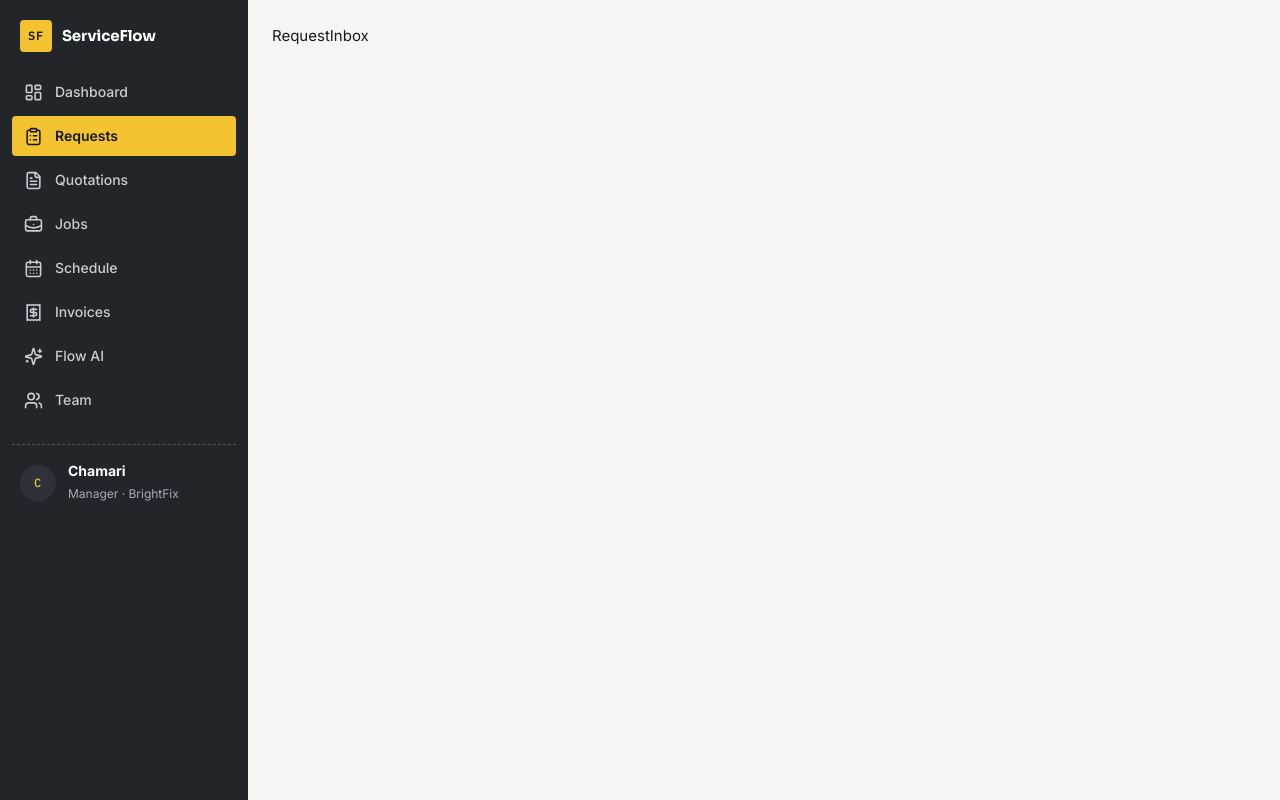
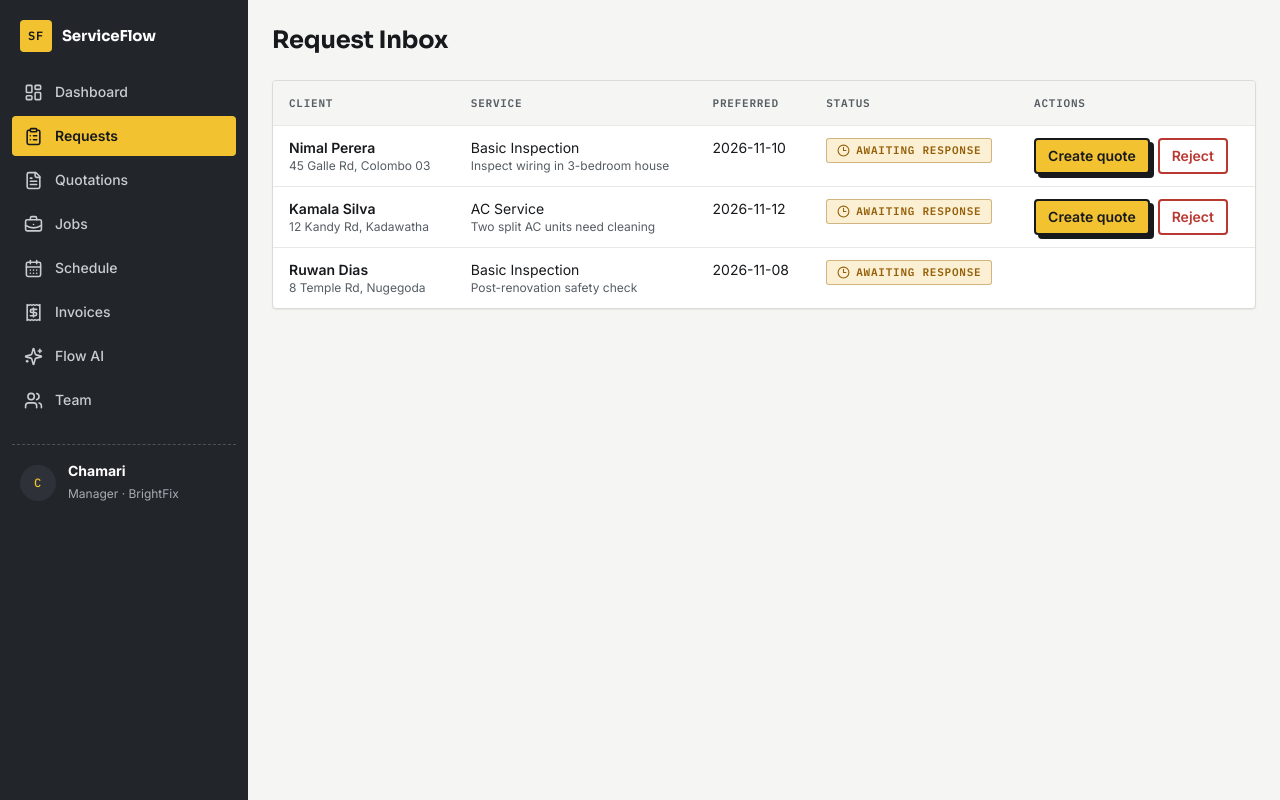
Before and after one commit to amiztp/ServiceFlow, a React (Vite) app in the folder frontend/: page /manager/requests in a window 1280 px wide. Built offline with nearby package versions, Linux system fonts and the light colour scheme.

Commit message:
request page created with mock data

```diff
--- a/frontend/src/App.tsx
+++ b/frontend/src/App.tsx
@@ -12,7 +12,8 @@ import { AppSidebar, roleNav } from "./components";
 type Role = "manager" | "employee" | "admin";
 
 const ManagerHome = () => <h1>ManagerHome</h1>;
-const RequestInbox = () => <h1>RequestInbox</h1>;
+//const RequestInbox = () => <h1>RequestInbox</h1>;
+import RequestInbox from "./features/manager/Requests";
 const QuoteBuilder = () => <h1>QuoteBuilder</h1>;
 const ManagerJobs = () => <h1>ManagerJobs</h1>;
 const ManagerSchedule = () => <h1>ManagerSchedule</h1>;
--- /dev/null
+++ b/frontend/src/features/manager/Requests.tsx
@@ -0,0 +1,182 @@
+import { useState } from "react";
+import { useNavigate } from "react-router-dom";
+import {
+  ActionButton,
+  StatusBadge,
+  ResponsiveTable,
+  Modal,
+  TextField,
+  EmptyState,
+} from "../../components";
+
+type RequestState = "NEW" | "QUOTED" | "REJECTED" | "CANCELLED";
+
+interface ServiceRequest {
+  id: string;
+  clientName: string;
+  serviceName: string;
+  description: string;
+  address: string;
+  preferredDate: string;
+  state: RequestState;
+  rejectionReason?: string;
+}
+
+const statusMap = (s: RequestState): "awaiting" | "approved" | "declined" | "cancelled" => {
+  if (s === "NEW") return "awaiting";
+  if (s === "QUOTED") return "awaiting";
+  if (s === "REJECTED") return "declined";
+  return "cancelled";
+};
+
+const mockRequests: ServiceRequest[] = [
+  {
+    id: "r1",
+    clientName: "Nimal Perera",
+    serviceName: "Basic Inspection",
+    description: "Inspect wiring in 3-bedroom house",
+    address: "45 Galle Rd, Colombo 03",
+    preferredDate: "2026-11-10",
+    state: "NEW",
+  },
+  {
+    id: "r2",
+    clientName: "Kamala Silva",
+    serviceName: "AC Service",
+    description: "Two split AC units need cleaning",
+    address: "12 Kandy Rd, Kadawatha",
+    preferredDate: "2026-11-12",
+    state: "NEW",
+  },
+  {
+    id: "r3",
+    clientName: "Ruwan Dias",
+    serviceName: "Basic Inspection",
+    description: "Post-renovation safety check",
+    address: "8 Temple Rd, Nugegoda",
+    preferredDate: "2026-11-08",
+    state: "QUOTED",
+  },
+];
+
+export default function RequestInbox() {
+  const [requests, setRequests] = useState<ServiceRequest[]>(mockRequests);
+  const [rejecting, setRejecting] = useState<ServiceRequest | null>(null);
+  const [reason, setReason] = useState("");
+  const navigate = useNavigate();
+
+  return (
+    <div className="space-y-6">
+      <h1 className="sf-display text-2xl font-bold">Request Inbox</h1>
+
+      <ResponsiveTable
+        caption="Incoming requests"
+        rows={requests}
+        columns={[
+          {
+            key: "client",
+            heading: "Client",
+            render: (r) => (
+              <div>
+                <div className="font-semibold">{r.clientName}</div>
+                <div className="text-xs text-text-secondary">{r.address}</div>
+              </div>
+            ),
+          },
+          {
+            key: "service",
+            heading: "Service",
+            render: (r) => (
+              <div>
+                <div>{r.serviceName}</div>
+                <div className="text-xs text-text-secondary">{r.description}</div>
+              </div>
+            ),
+          },
+          {
+            key: "date",
+            heading: "Preferred",
+            render: (r) => r.preferredDate,
+          },
+          {
+            key: "status",
+            heading: "Status",
+            render: (r) => <StatusBadge status={statusMap(r.state)} />,
+          },
+          {
+            key: "actions",
+            heading: "Actions",
+            render: (r) => {
+              if (r.state === "NEW") {
+                return (
+                  <div className="flex gap-2">
+                    <ActionButton
+                      variant="stamp"
+                      size="small"
+                      onClick={() => navigate(`/manager/quotations/${r.id}`)}
+                    >
+                      Create quote
+                    </ActionButton>
+                    <ActionButton
+                      variant="void"
+                      size="small"
+                      onClick={() => {
+                        setRejecting(r);
+                        setReason("");
+                      }}
+                    >
+                      Reject
+                    </ActionButton>
+                  </div>
+                );
+              }
+              if (r.state === "REJECTED") {
+                return <span className="text-xs text-text-secondary">Reason: {r.rejectionReason}</span>;
+              }
+              return null;
+            },
+          },
+        ]}
+        empty={<EmptyState title="No requests yet" description="Requests from clients will appear here." />}
+      />
+
+      <Modal
+        open={!!rejecting}
+        title="Reject request"
+        description={rejecting ? `${rejecting.clientName} — ${rejecting.serviceName}` : ""}
+        onClose={() => setRejecting(null)}
+      >
+        <div className="space-y-4">
+          <TextField
+            label="Reason for rejection"
+            required
+            value={reason}
+            onChange={(e) => setReason(e.target.value)}
+            hint="The client will see this reason."
+          />
+          <div className="flex justify-end gap-2">
+            <ActionButton variant="stub" onClick={() => setRejecting(null)}>
+              Cancel
+            </ActionButton>
+            <ActionButton
+              variant="void"
+              disabled={!reason.trim()}
+              onClick={() => {
+                if (!rejecting) return;
+                setRequests((current) =>
+                  current.map((x) =>
+                    x.id === rejecting.id ? { ...x, state: "REJECTED", rejectionReason: reason } : x,
+                  ),
+                );
+                setRejecting(null);
+                setReason("");
+              }}
+            >
+              Reject request
+            </ActionButton>
+          </div>
+        </div>
+      </Modal>
+    </div>
+  );
+}
```
Also changed, not shown: frontend/src/features/manager/QuoteBuilder.tsx (added), frontend/src/features/manager/Request.tsx (deleted).
